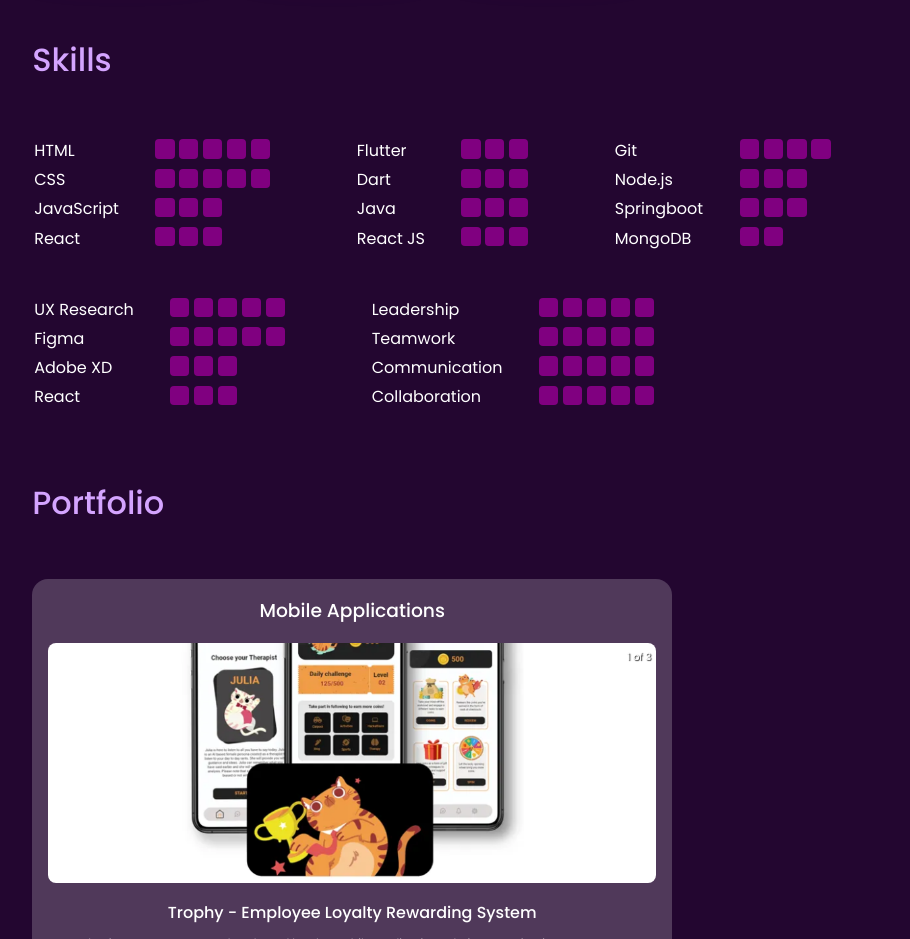
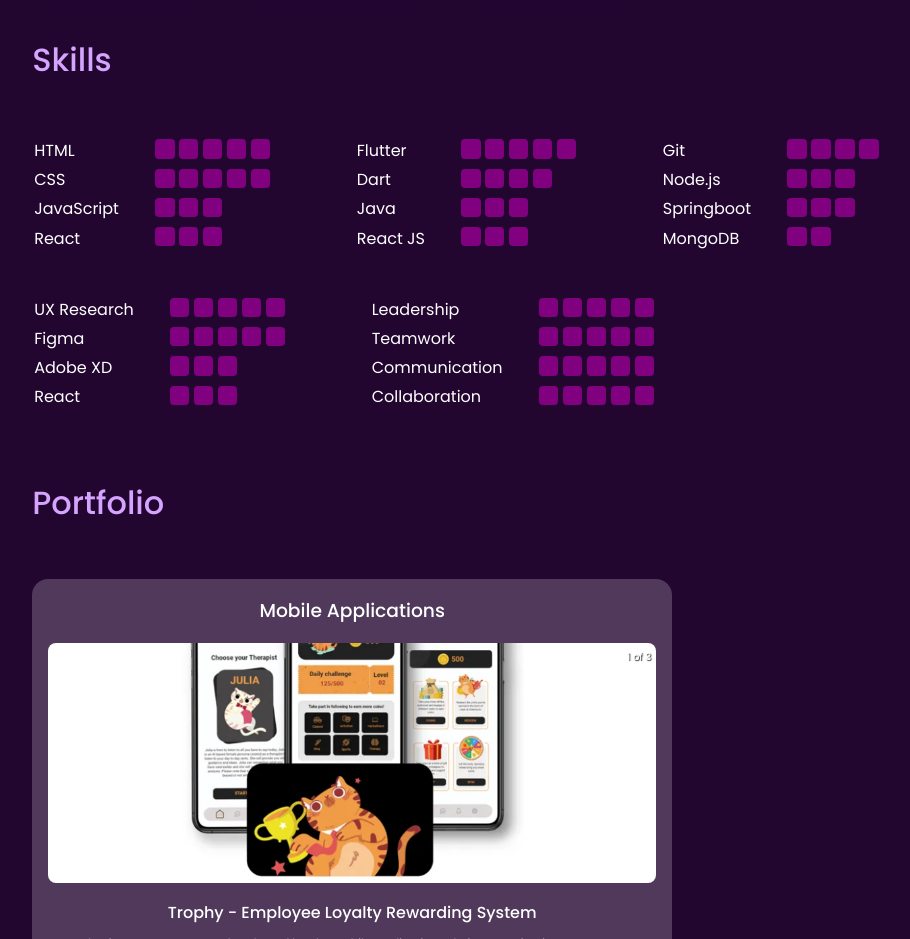
Before and after one commit to disara7/portfolio, a React (Create React App) app: page / in a window 1280 px wide. Shown: the part 1840-2779 px from the top of the page, without its empty margins (131-1041 px from the left). Built offline with nearby package versions, Linux system fonts and the light colour scheme.

Commit message:
Update Skills.jsx

```diff
--- a/src/components/skills/Skills.jsx
+++ b/src/components/skills/Skills.jsx
@@ -54,11 +54,14 @@ const Skills = () => {
               <div class="shape shape-square"></div>
               <div class="shape shape-square"></div>
               <div class="shape shape-square"></div>
+              <div class="shape shape-square"></div>
+              <div class="shape shape-square"></div>
             </td>
           </tr>
           <tr>
             <td>Dart</td>
             <td className='skill_box'>
+              <div class="shape shape-square"></div>
               <div class="shape shape-square"></div>
               <div class="shape shape-square"></div>
               <div class="shape shape-square"></div>
```
